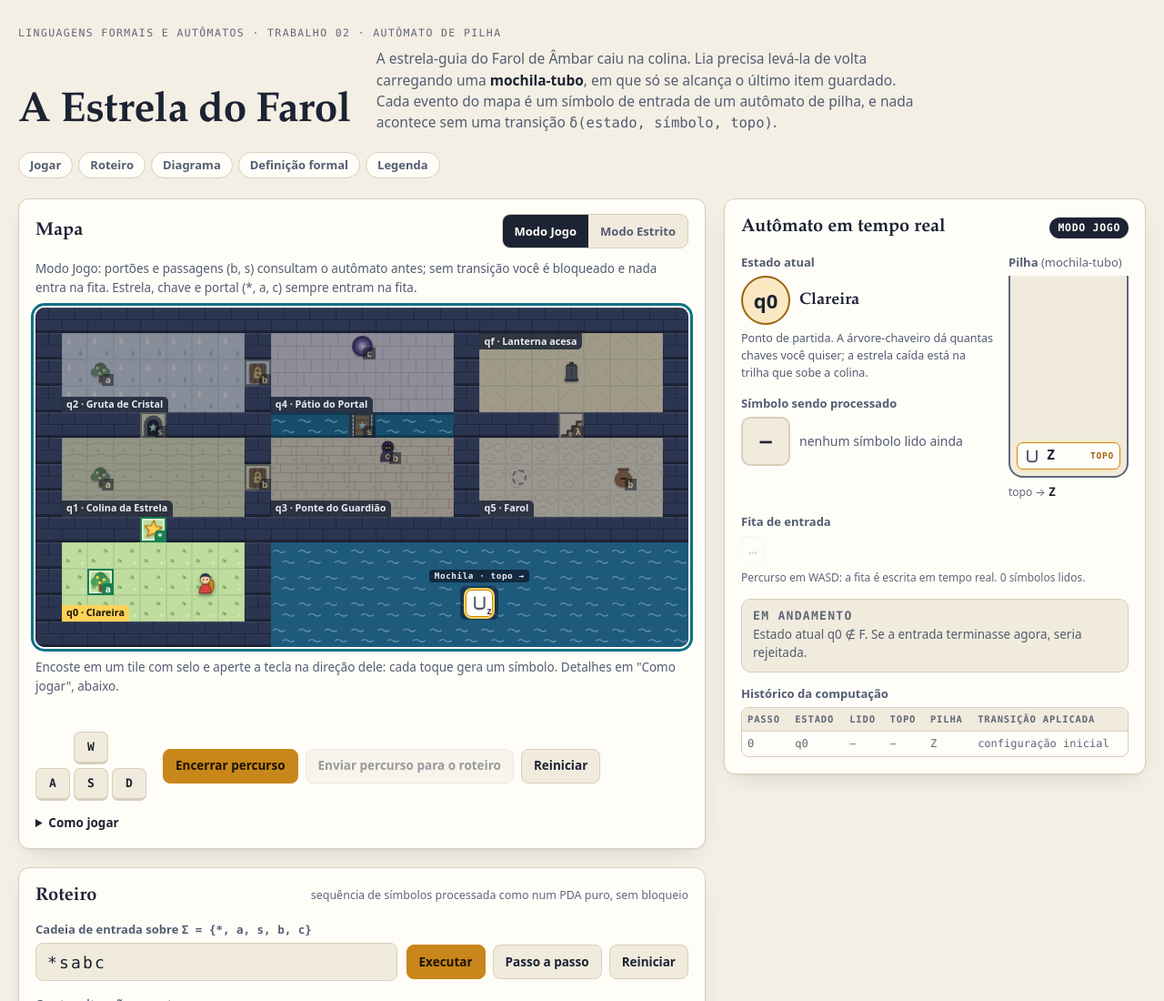
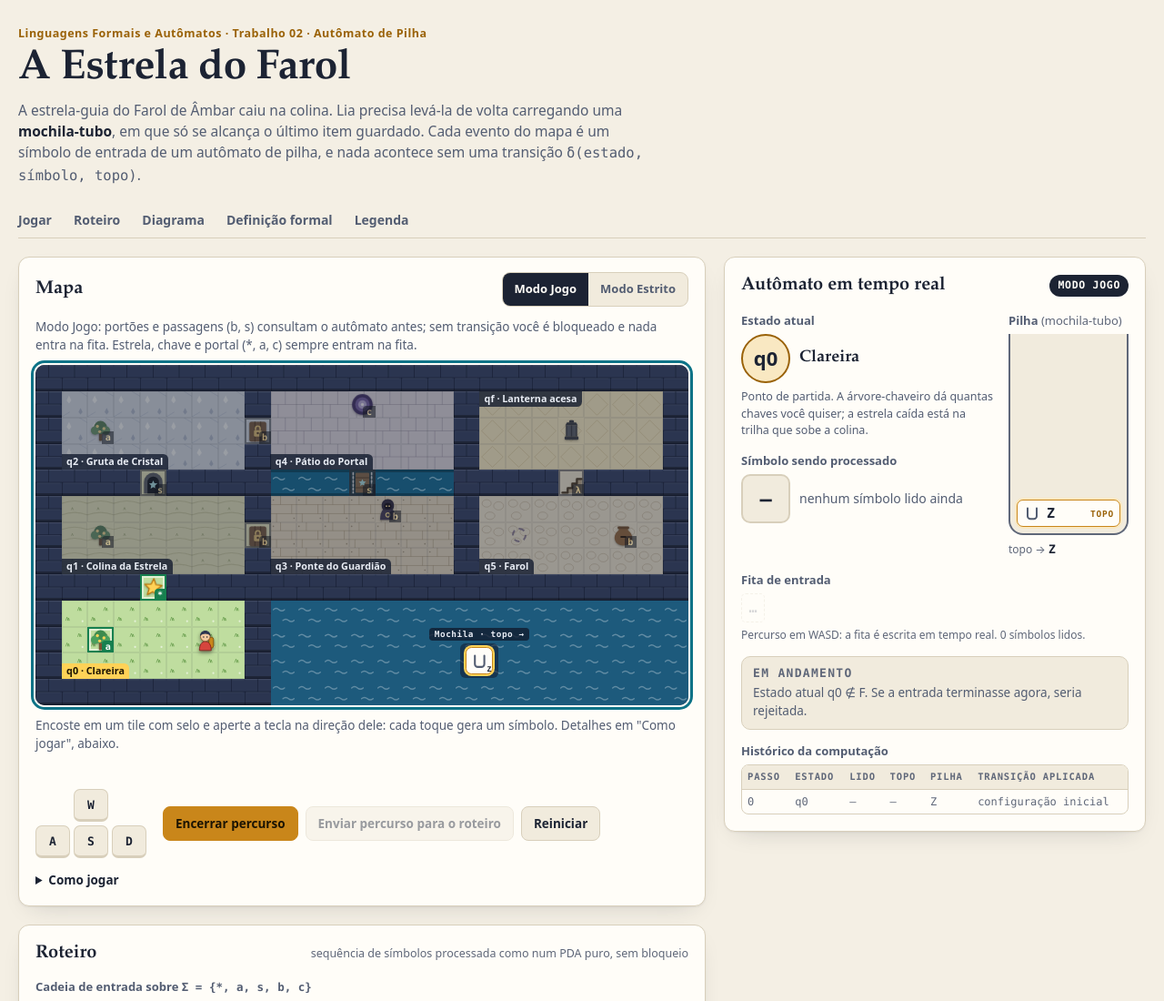
Before and after one commit to Victor-Casagrande/Estrela-do-Farol-PDA, a plain HTML site: page index.html in a window 1280 px wide. Shown: the top 1100 px of the page at 91% size. Drawn offline with Linux system fonts and the light colour scheme.

Commit message:
Cabecalho em uma coluna e menu de secoes como barra de abas
O titulo e o paragrafo de abertura ficavam lado a lado, alinhados pela
base, com um sobretitulo monoespacado em caixa alta e o menu em pilulas
soltas embaixo. Agora: sobretitulo em ambar e fonte normal, titulo,
paragrafo logo abaixo e o menu como barra de abas com uma linha (a aba
sob o mouse ganha sublinhado ambar). Em tela estreita a barra nao quebra
linha. ?v= trocado para 20261125-2.

```diff
--- a/css/style.css
+++ b/css/style.css
@@ -72,38 +72,42 @@ p { margin: 0; }
 /* ---------- cabeçalho ---------- */
 
 .sobretitulo {
-  font-family: var(--mono);
-  font-size: 11.5px;
-  letter-spacing: .12em;
-  text-transform: uppercase;
-  color: var(--tinta-3);
-  margin-bottom: 8px;
+  font: 600 12.5px/1.4 var(--sans);
+  letter-spacing: .04em;
+  color: var(--ambar-forte);
+  margin-bottom: 6px;
 }
 
-.cabecalho { margin-bottom: 14px; }
+.cabecalho { margin-bottom: 18px; }
 
 /* ---------- menu de seções ---------- */
 
+/* Barra de abas com uma linha embaixo, como índice da página. */
 .secoes {
   display: flex;
   flex-wrap: wrap;
-  gap: 6px;
-  margin-bottom: 16px;
-  padding: 6px 0;
+  gap: 0 24px;
+  margin-bottom: 20px;
+  border-bottom: 1px solid var(--linha);
   background: var(--fundo);
 }
 
 .secoes a {
-  font: 600 13px/1 var(--sans);
+  font: 600 14px/1 var(--sans);
   color: var(--tinta-2);
   text-decoration: none;
-  padding: 7px 12px;
-  border: 1px solid var(--linha);
-  border-radius: 999px;
-  background: var(--cartao);
+  padding: 12px 0 11px;
+  border-bottom: 2px solid transparent;
+  margin-bottom: -1px;
 }
 
-.secoes a:hover { color: var(--tinta); border-color: var(--tinta-3); }
+.secoes a:hover { color: var(--tinta); border-bottom-color: var(--ambar); }
+
+/* Em tela estreita as abas não quebram linha: a barra rola de lado. */
+@media (max-width: 560px) {
+  .secoes { flex-wrap: nowrap; gap: 0 12px; overflow-x: auto; scrollbar-width: none; }
+  .secoes a { white-space: nowrap; margin-bottom: 0; font-size: 13.5px; }
+}
 
 /* Em duas colunas o menu gruda no topo, e o painel do autômato gruda logo
    abaixo dele: fica à vista enquanto se joga e enquanto se usa o roteiro.
@@ -119,12 +123,8 @@ p { margin: 0; }
   }
 }
 
-.topo-grade {
-  display: grid;
-  grid-template-columns: minmax(0, auto) minmax(0, 1fr);
-  gap: 28px;
-  align-items: end;
-}
+/* Uma coluna: título e, logo abaixo, o parágrafo de abertura. */
+.topo-grade { display: grid; gap: 10px; }
 
 .cabecalho h1 {
   font-family: var(--serifa);
@@ -136,7 +136,7 @@ p { margin: 0; }
 .lede {
   color: var(--tinta-2);
   font-size: 15.5px;
-  max-width: 68ch;
+  max-width: 78ch;
 }
 
 .lede strong { color: var(--tinta); }
```
Also changed, not shown: index.html (+7 -7 lines).
